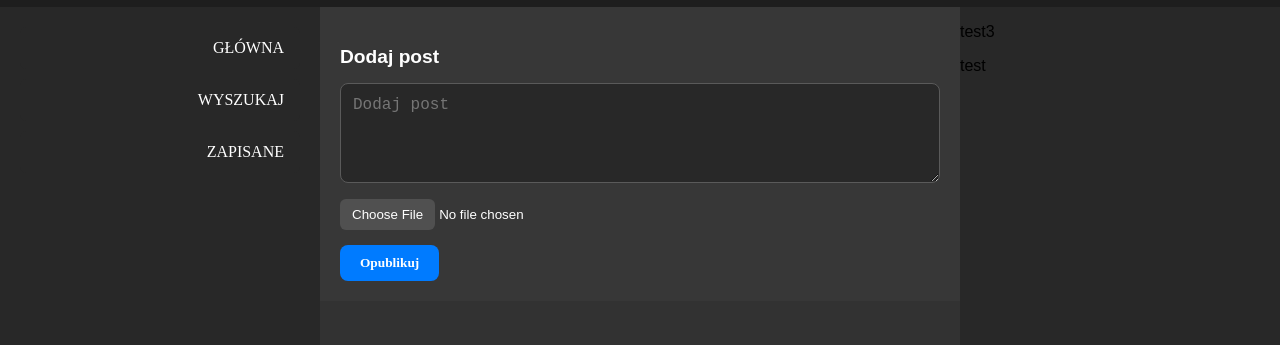
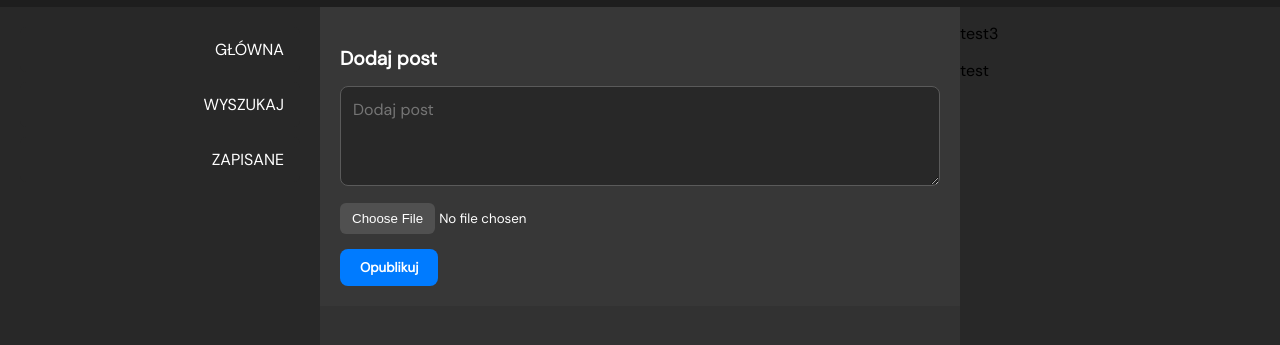
Before and after one commit to Sirw81/projektwww, a plain HTML site: page public/index.html in a window 1280 px wide. Shown: the part 53-398 px from the top of the page. Drawn offline with Linux system fonts and the light colour scheme; sample sign-in values are in the browser's storage.

Commit message:
czcionka

```diff
--- a/public/styles/global.css
+++ b/public/styles/global.css
@@ -1,10 +1,17 @@
-@import url('https://fonts.googleapis.com/css2?family=Inter&display=swap');
+@font-face {
+  font-family: 'DM Sans';
+  src: url('../font/DMSans-VariableFont_opsz,wght.ttf') format('truetype');
+  font-weight: normal;
+  font-style: normal;
+}
+
 * {
   box-sizing: border-box;
+  font-family: 'DM Sans', sans-serif;
 }
 
 body {
-  font-family: 'DM Sans', sans-serif;
+  font-weight: 400;
     background-color: rgb(30, 30, 30);
     display: flex;
     flex-direction: column;
```
